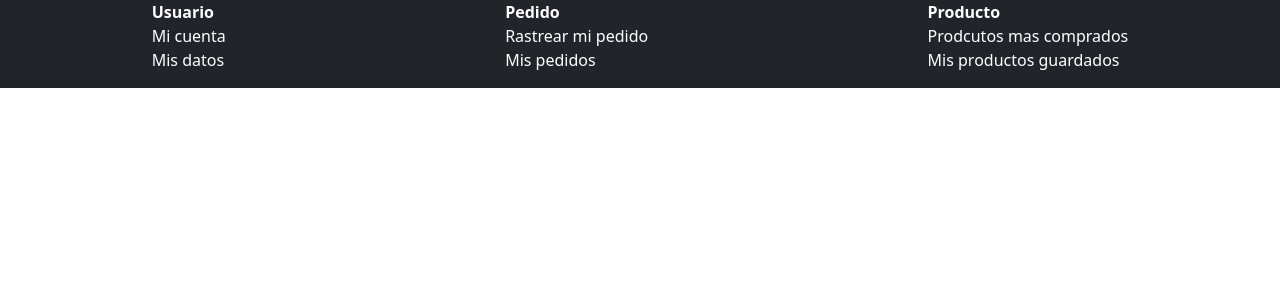
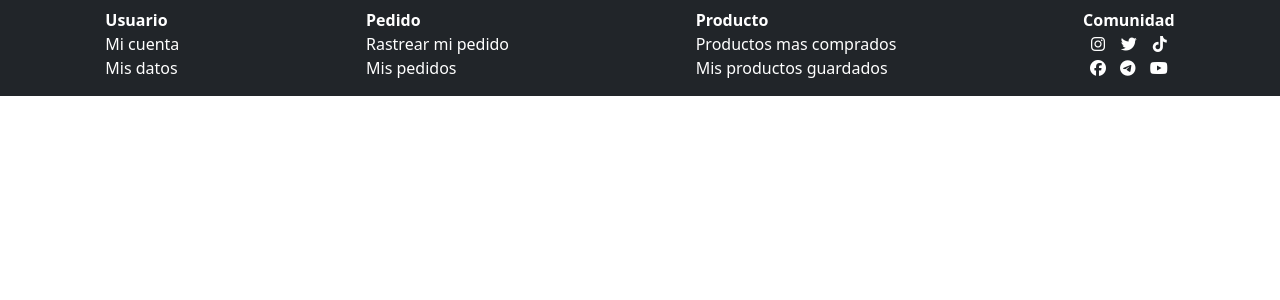
Before and after one commit to anietooo/DWES_P3_LuisJ_AlejandroN, a PHP site: page /footer.php in a window 1280 px wide. Shown: the top 300 px of the page. Run offline with PHP 8.4, Linux system fonts and the light colour scheme.

Commit message:
footer acabado

```diff
--- a/views/footer.php
+++ b/views/footer.php
@@ -16,25 +16,74 @@
       integrity="sha384-ka7Sk0Gln4gmtz2MlQnikT1wXgYsOg+OMhuP+IlRH9sENBO0LRn5q+8nbTov4+1p"
       crossorigin="anonymous"
     ></script>
+    <link rel="stylesheet" href="https://cdnjs.cloudflare.com/ajax/libs/font-awesome/6.7.1/css/all.min.css">
 </head>
 <body>
     <div class="container-fluid bg-dark text-white">
         <div class="row">
-            <footer class="d-flex justify-content-around">
+            <footer class="d-flex justify-content-around mt-2">
                 <ul class="list-unstyled">
                     <li class="fw-bold">Usuario</li>
-                    <li>Mi cuenta</li>
-                    <li>Mis datos</li>
+                    <li><a class="text-decoration-none text-white" href="#">Mi cuenta</a></li>
+                    <li><a class="text-decoration-none text-white" href="#">Mis datos</a></li>
                 </ul>
                 <ul class="list-unstyled">
                     <li class="fw-bold">Pedido</li>
-                    <li>Rastrear mi pedido</li>
-                    <li>Mis pedidos</li>
+                    <li><a class="text-decoration-none text-white" href="#">Rastrear mi pedido</a></li>
+                    <li><a class="text-decoration-none text-white" href="#">Mis pedidos</a></li>
                 </ul>
                 <ul class="list-unstyled">
                     <li class="fw-bold">Producto</li>
-                    <li>Prodcutos mas comprados</li>
-                    <li>Mis productos guardados</li>
+                    <li><a class="text-decoration-none text-white" href="#">Productos mas comprados</a></li>
+                    <li><a class="text-decoration-none text-white" href="#">Mis productos guardados</a></li>
+                </ul>
+                <ul class="list-unstyled">
+                    <li class="fw-bold">Comunidad</li>
+                    <!--LOGOS-->
+                    <div class="d-flex justify-content-around">
+                        <!--LOGO INSTAGRAM-->
+                        <li>
+                            <a class="text-decoration-none text-white" href="#">
+                                <i class="fa-brands fa-instagram"></i>
+                            </a>
+                        </li>
+
+                        <!--LOGO X-->
+                        <li>
+                            <a class="text-decoration-none text-white" href="#">
+                                <i class="fa-brands fa-twitter"></i>
+                            </a>
+                        </li>
+
+                        <!--LOGO TIKTOK-->
+                        <li>
+                            <a class="text-decoration-none text-white" href="#">
+                                <i class="fa-brands fa-tiktok"></i>
+                            </a>
+                        </li>
+                    </div>
+                    <div class="d-flex justify-content-around">
+                        <!--LOGO INSTAGRAM-->
+                        <li>
+                            <a class="text-decoration-none text-white" href="#">
+                                <i class="fa-brands fa-facebook"></i>
+                            </a>
+                        </li>
+
+                        <!--LOGO X-->
+                        <li>
+                            <a class="text-decoration-none text-white" href="#">
+                                <i class="fa-brands fa-telegram"></i>
+                            </a>
+                        </li>
+
+                        <!--LOGO TIKTOK-->
+                        <li>
+                            <a class="text-decoration-none text-white" href="#">
+                                <i class="fa-brands fa-youtube"></i>
+                            </a>
+                        </li>
+                    </div>
                 </ul>
             </footer>
         </div>
```
